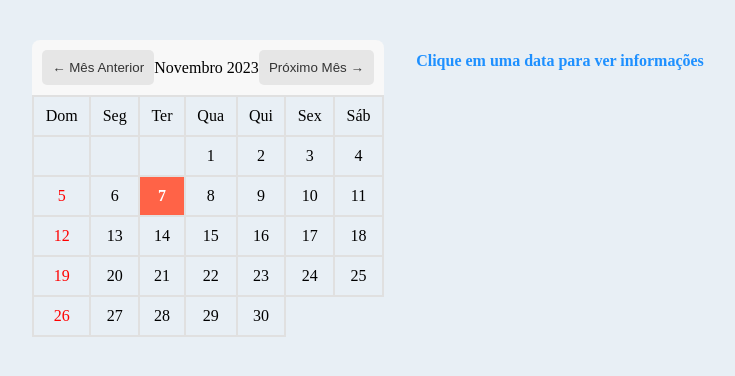
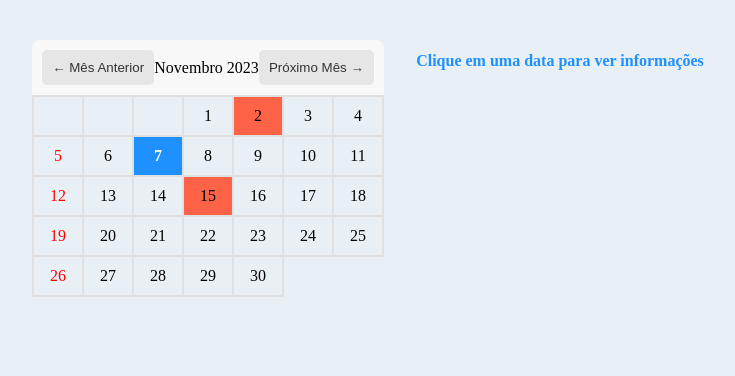
Before and after one commit to marcosguaracai/silvia, a plain HTML site: page index.html in a window 1280 px wide. Shown: the whole page, without its empty margins (256-991 px from the left). Drawn offline with Linux system fonts and the light colour scheme.

Commit message:
Add files via upload

```diff
--- a/index.html
+++ b/index.html
@@ -3,8 +3,11 @@
 <head>
     <meta charset="UTF-8">
     <meta name="viewport" content="width=device-width, initial-scale=1.0">
-    <title>Calendário Silvia</title>
+    <title>Calendário Delegada</title>
     <link rel="stylesheet" href="style.css">
+
+
+
 </head>
 <body>
 
@@ -27,5 +30,7 @@
 </div>
 
 <script src="script.js"></script>
+
+
 </body>
 </html>
--- a/script.js
+++ b/script.js
@@ -9,6 +9,21 @@ const nomesDosMeses = [
   "Janeiro", "Fevereiro", "Março", "Abril", "Maio", "Junho",
   "Julho", "Agosto", "Setembro", "Outubro", "Novembro", "Dezembro"
 ];
+
+const feriadosAnuais = {
+  '0': ['1'], // Janeiro: Ano Novo
+  '1': ['13'], // Carnaval Fevereiro:
+  '2': [], // Março: (sem feriados fixos)
+  '3': ['6', '21', '26', '30'], // Abril: Tiradentes
+  '4': ['1'], // Maio: Dia do Trabalhador
+  '5': [], // Junho: (sem feriados fixos)
+  '6': ['9'], // Julho: Revolução Constitucionalista (feriado estadual em SP)
+  '7': [], // Agosto: (sem feriados fixos)
+  '8': ['7'], // Setembro: Independência do Brasil
+  '9': ['12'], // Outubro: Nossa Senhora Aparecida
+  '10': ['2', '15'], // Novembro: Finados e Proclamação da República
+  '11': ['25'], // Dezembro: Natal
+};
 
 function formatarChaveData(ano, mes, dia) {
   return `${ano}-${mes + 1}-${dia}`;
@@ -89,25 +104,24 @@ function mostrarEventos(dia) {
     listaTarefas.innerHTML = '<li>Nenhum evento para esta data.</li>';
   }
 }
-
+function adicionarFeriadosComoEventos() {
+  for (const mes in feriadosAnuais) {
+    feriadosAnuais[mes].forEach(dia => {
+      const chaveData = formatarChaveData(anoAtual, parseInt(mes), parseInt(dia));
+      if (!eventos[chaveData]) {
+        eventos[chaveData] = ['Feriado'];
+      }
+    });
+  }
+  salvarEventos(); // Salva os feriados no localStorage após adicioná-los
+}
 function montarCalendario() {
   let calendario = document.getElementById('calendario');
   calendario.innerHTML = '';
-
   let nomeDoMes = document.getElementById('nome-do-mes');
   nomeDoMes.textContent = `${nomesDosMeses[mesAtual]} ${anoAtual}`;
-
   let primeiroDiaDoMes = new Date(anoAtual, mesAtual, 1).getDay();
   let numeroDeDiasNoMes = new Date(anoAtual, mesAtual + 1, 0).getDate();
-
-  let cabecalho = calendario.createTHead();
-  cabecalho.innerHTML = '';
-  let linhaCabecalho = cabecalho.insertRow();
-  let diasDaSemana = ['Dom', 'Seg', 'Ter', 'Qua', 'Qui', 'Sex', 'Sáb'];
-  diasDaSemana.forEach(dia => {
-    let celulaCabecalho = linhaCabecalho.insertCell();
-    celulaCabecalho.innerText = dia;
-  });
 
   let linha = calendario.insertRow();
   for (let i = 0; i < primeiroDiaDoMes; i++) {
@@ -121,13 +135,18 @@ function montarCalendario() {
     let celulaDia = linha.insertCell();
     celulaDia.innerText = dia;
     let chaveData = formatarChaveData(anoAtual, mesAtual, dia);
+
     if (eventos[chaveData]) {
       celulaDia.classList.add('comEvento');
     }
     if (dia === diaAtual && mesAtual === hoje.getMonth() && anoAtual === hoje.getFullYear()) {
       celulaDia.classList.add('hoje');
     }
-    celulaDia.onclick = () => selecionarDia(dia);
+    if (feriadosAnuais[String(mesAtual)] && feriadosAnuais[String(mesAtual)].includes(String(dia))) {
+      celulaDia.classList.add('feriado');
+    }
+    celulaDia.addEventListener('mouseover', () => mostrarEventos(dia));
+    celulaDia.addEventListener('click', () => selecionarDia(dia));
   }
 }
 
@@ -152,6 +171,8 @@ function configurarNavegacao() {
 }
 
 // Inicialização
-carregarEventos();
-montarCalendario();
-configurarNavegacao();
+window.addEventListener('load', function() {
+  carregarEventos();
+  montarCalendario();
+  configurarNavegacao();
+});
--- a/style.css
+++ b/style.css
@@ -23,9 +23,7 @@ body {
 
 #calendario-container,
 #info-container {
-
     border-radius: 8px;
-
     width: 352px; /* Largura fixa para ambos os contêineres */
     margin-bottom: 50px; /* Espaçamento entre os contêineres */
 }
@@ -77,9 +75,17 @@ button:hover {
 }
 
 #calendario td.hoje {
-    background-color: #ff6347;
+    background-color: #1e90ff;
     color: white;
     font-weight: bold;
+}
+
+#calendario td.feriado {
+    background-color: #ff6347; /* Cor de destaque para os feriados */
+}
+
+#calendario td.feriado:hover {
+    background-color: #ffcccc; /* Mantém a cor de fundo dos feriados ao passar o mouse */
 }
 
 #info {
@@ -88,6 +94,7 @@ button:hover {
     text-align: center;
     line-height: 2.6;
 }
+
 #listaTarefas {
     list-style: none; /* Remove marcadores de lista */
     padding: 18px;
@@ -99,6 +106,7 @@ button:hover {
     padding: 10px;
     cursor: pointer;
 }
+
 #listaTarefas li button {
     margin-left: 10px;
     padding: 5px 10px;
@@ -137,4 +145,5 @@ button:hover {
         width: 100%;
         margin-bottom: 5px;
     }
+    /* As regras para .feriado estão acima e aplicam-se a todas as resoluções de tela */
 }
```
